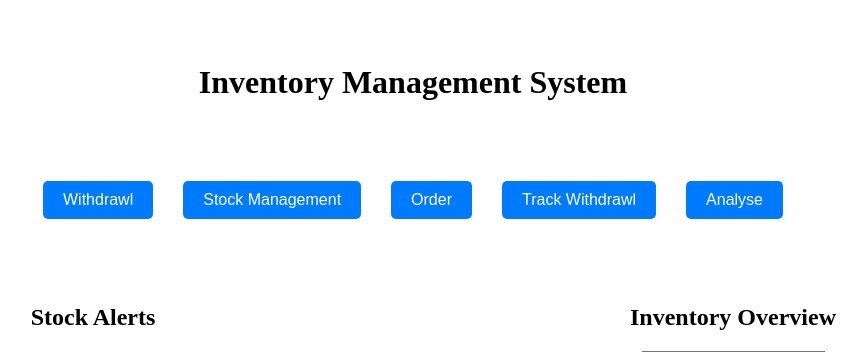
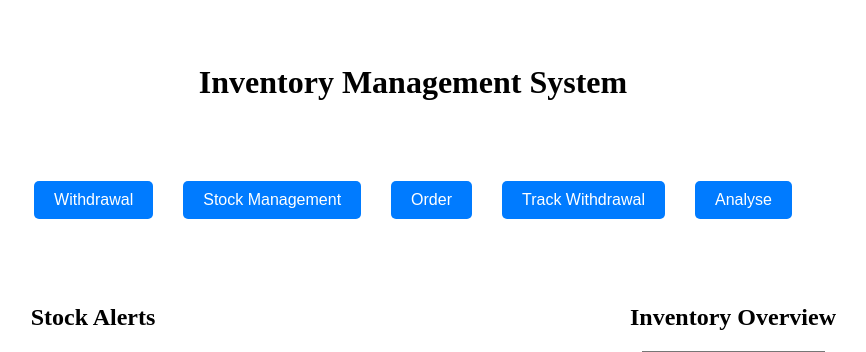
Before and after one commit to cam-digital-hospitals/InventoryManagement, a Django app: page / in a window 1280 px wide. Shown: the top 352 px of the page, without its empty margins (227-1093 px from the left). Run offline with Django 4.2, Linux system fonts and the light colour scheme; data comes from the database, SQL or seed files in the repository.

Commit message:
Correct spelling of withdraw(a)l (#24)

```diff
--- a/inventory_app/templates/inventory_app/analyze.html
+++ b/inventory_app/templates/inventory_app/analyze.html
@@ -85,7 +85,7 @@
 
 
   <div class="chart-container">
-    <h2>Withdrawl Trends (Top 5 Last Week)</h2>
+    <h2>Withdrawal Trends (Top 5 Last Week)</h2>
     <canvas id="withdrawalsChart" width="50" height="20"></canvas>
 
 
--- a/inventory_app/templates/inventory_app/home.html
+++ b/inventory_app/templates/inventory_app/home.html
@@ -59,7 +59,7 @@
     <h1>Inventory Management System</h1>
     <div class="button-container">
         <form action="/user" method="get">
-            <button type="submit">Withdrawl</button>
+            <button type="submit">Withdrawal</button>
         </form>
       <form action="/adminpage" method="get">
         <button type="submit">Stock Management</button>
@@ -68,7 +68,7 @@
         <button type="submit">Order</button>
     </form>
     <form action="/track" method="get">
-      <button type="submit">Track Withdrawl</button>
+      <button type="submit">Track Withdrawal</button>
     </form>
     <form action="/analyze" method="get">
       <button type="submit">Analyse</button>
--- a/inventory_app/views.py
+++ b/inventory_app/views.py
@@ -157,7 +157,7 @@ def analyze(request):
     return render(request, 'inventory_app/analyze.html', context)
 
 
-def user(request): #this is the base withdrawl page
+def user(request): #this is the base withdrawal page
     items = InventoryItem.objects.all().order_by('item')  # Adjust ordering as needed
     return render(request, 'inventory_app/user.html', {'items': items})
 
```
